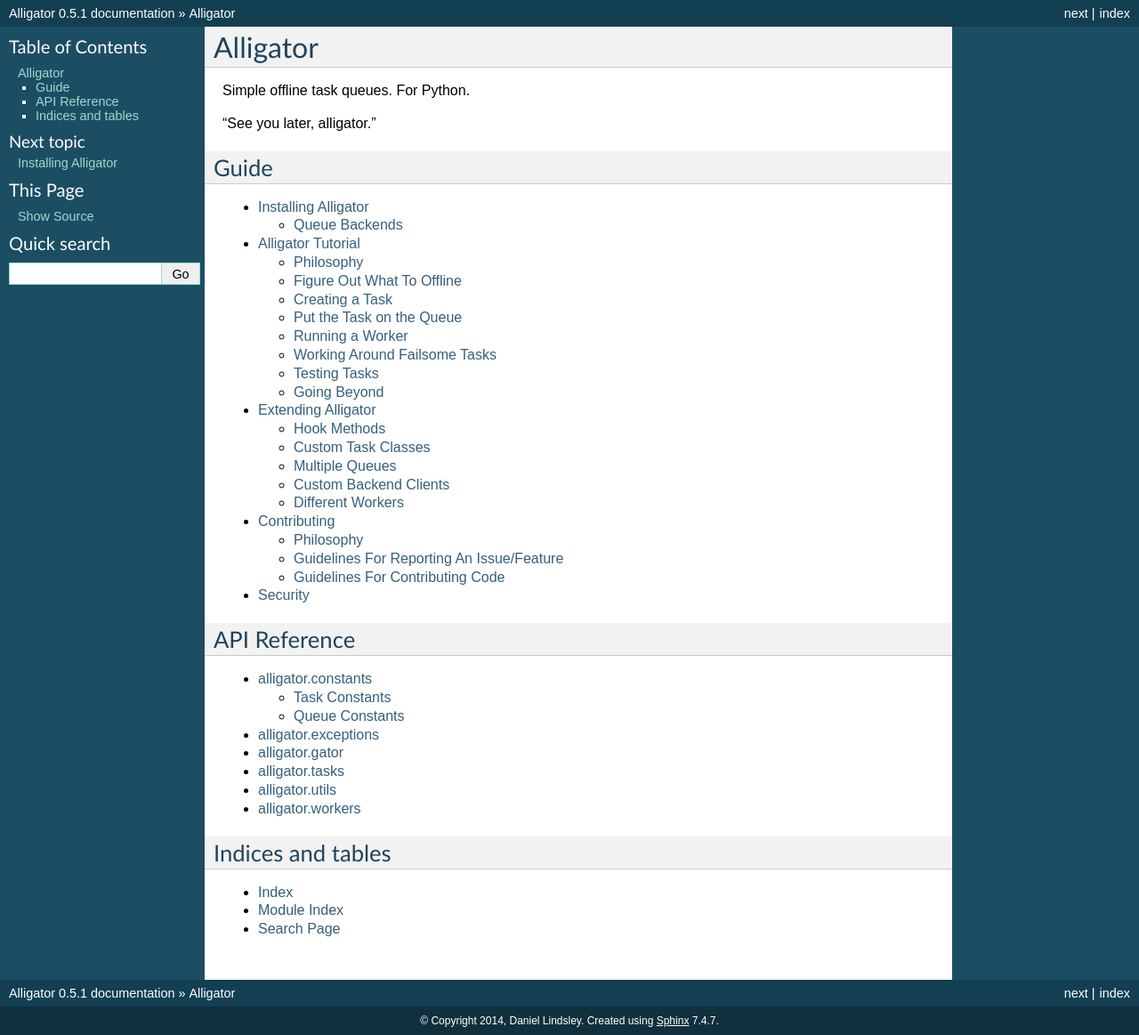
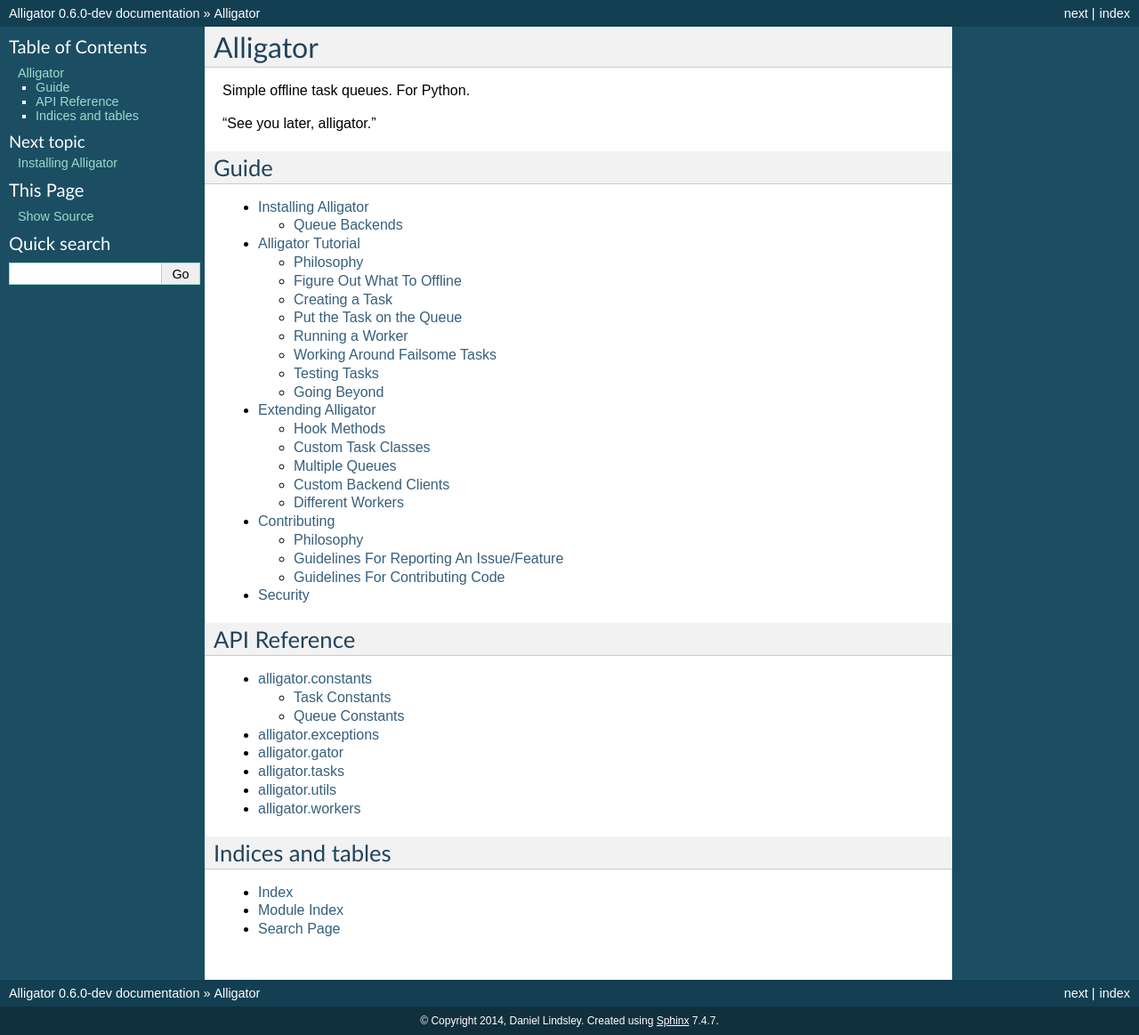
Before and after one commit to toastdriven/alligator, a Sphinx documentation site: the page built from docs/index.rst, in a window 1280 px wide. Shown: the whole page at 89% size. Built offline with Sphinx 7.4.7, drawn with Linux system fonts in a browser that asks for light colours.

Commit message:
Starting next release cycle.

```diff
--- a/alligator/__init__.py
+++ b/alligator/__init__.py
@@ -4,7 +4,7 @@
 from .workers import Worker
 
 __author__ = 'Daniel Lindsley'
-__version__ = (0, 5, 1)
+__version__ = (0, 6, 0, 'dev')
 __license__ = 'BSD'
 
 
--- a/docs/conf.py
+++ b/docs/conf.py
@@ -53,9 +53,9 @@
 # built documents.
 #
 # The short X.Y version.
-version = '0.5.1'
+version = '0.6.0'
 # The full version, including alpha/beta/rc tags.
-release = '0.5.1'
+release = '0.6.0-dev'
 
 # The language for content autogenerated by Sphinx. Refer to documentation
 # for a list of supported languages.
--- a/setup.py
+++ b/setup.py
@@ -5,7 +5,7 @@
 
 setup(
     name='alligator',
-    version='0.5.1',
+    version='0.6.0-dev',
     description='Simple offline task queues.',
     author='Daniel Lindsley',
     author_email='daniel@toastdriven.com',
```
